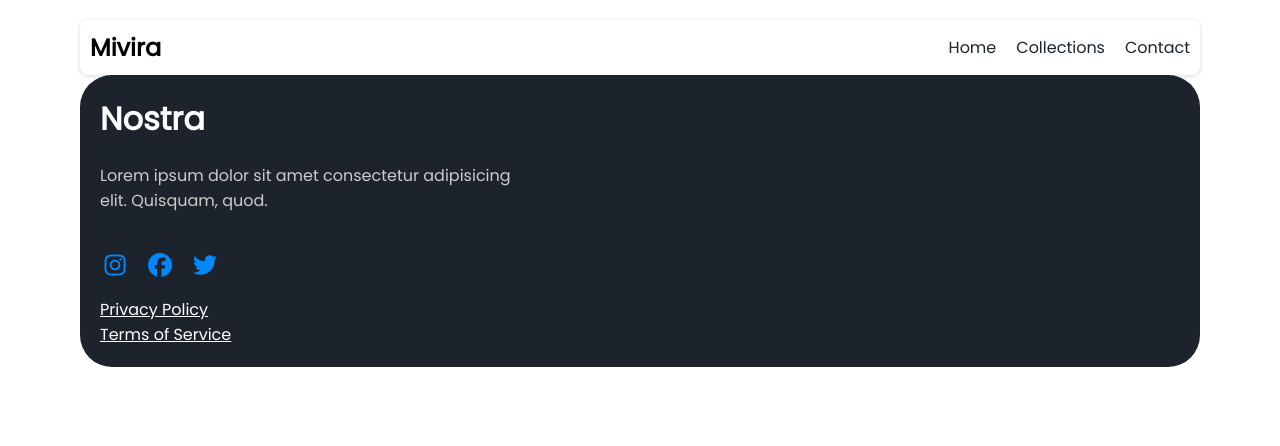
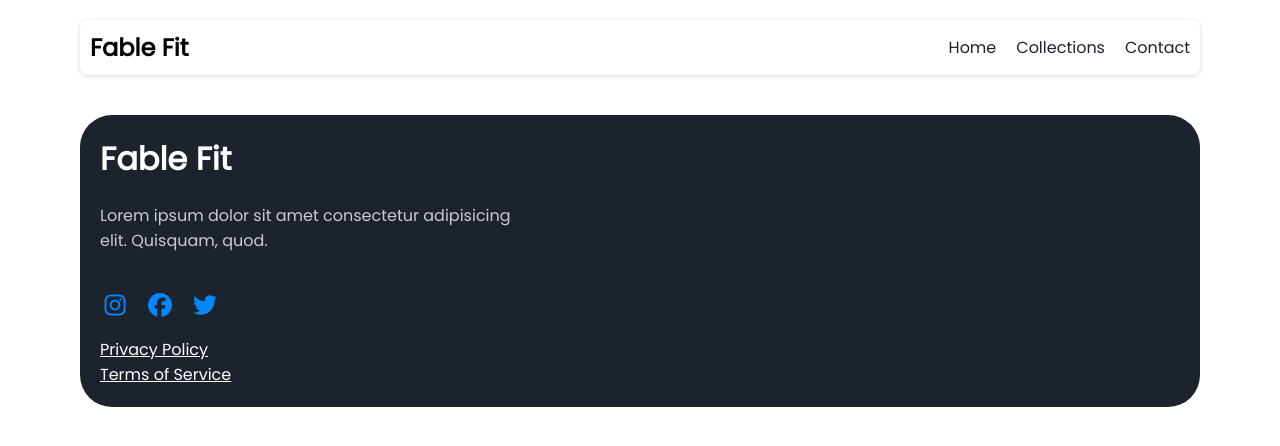
Before and after one commit to thanga2022/Fable-fit, a plain HTML site: page contact.html in a window 1280 px wide. Drawn offline with Linux system fonts and the light colour scheme.

Commit message:
Updated project

```diff
--- a/contact.html
+++ b/contact.html
@@ -3,7 +3,7 @@
 <head>
     <meta charset="UTF-8">
     <meta name="viewport" content="width=device-width, initial-scale=1.0">
-    <title>Nostra</title>
+    <title>Fable Fit</title>
 
     <!--Google Fonts-->
     <link rel="preconnect" href="https://fonts.googleapis.com">
@@ -25,7 +25,7 @@
 <body>
     <!--Navbar-->
     <nav class="navbar">
-        <h1>Mivira</h1>
+        <h1>Fable Fit</h1>
         <div class="navbar-links">
             <p class="navbar-link"><a href="index.html">Home</a></p>
             <p class="navbar-link"><a href="collection.html">Collections</a></p>
@@ -49,10 +49,10 @@
 
 
     <!--Footer Section-->
-    <div class="footer">
+    <div class="footer" style="margin-top: 40px;">
         <div class="footer-container">
             <div class="footer-box-1">
-                <h2 class="heading-title">Nostra</h2>
+                <h2 class="heading-title">Fable Fit</h2>
                 <p>Lorem ipsum dolor sit amet consectetur adipisicing <br>elit. Quisquam, quod.</p>
                 <div class="footer-icon-container">
                     <i class="fa-brands fa-Instagram" style="color: rgb(0, 136, 255);"></i>
```
Also changed, not shown: collection.html (+3 -3 lines), index.html (+3 -3 lines).
